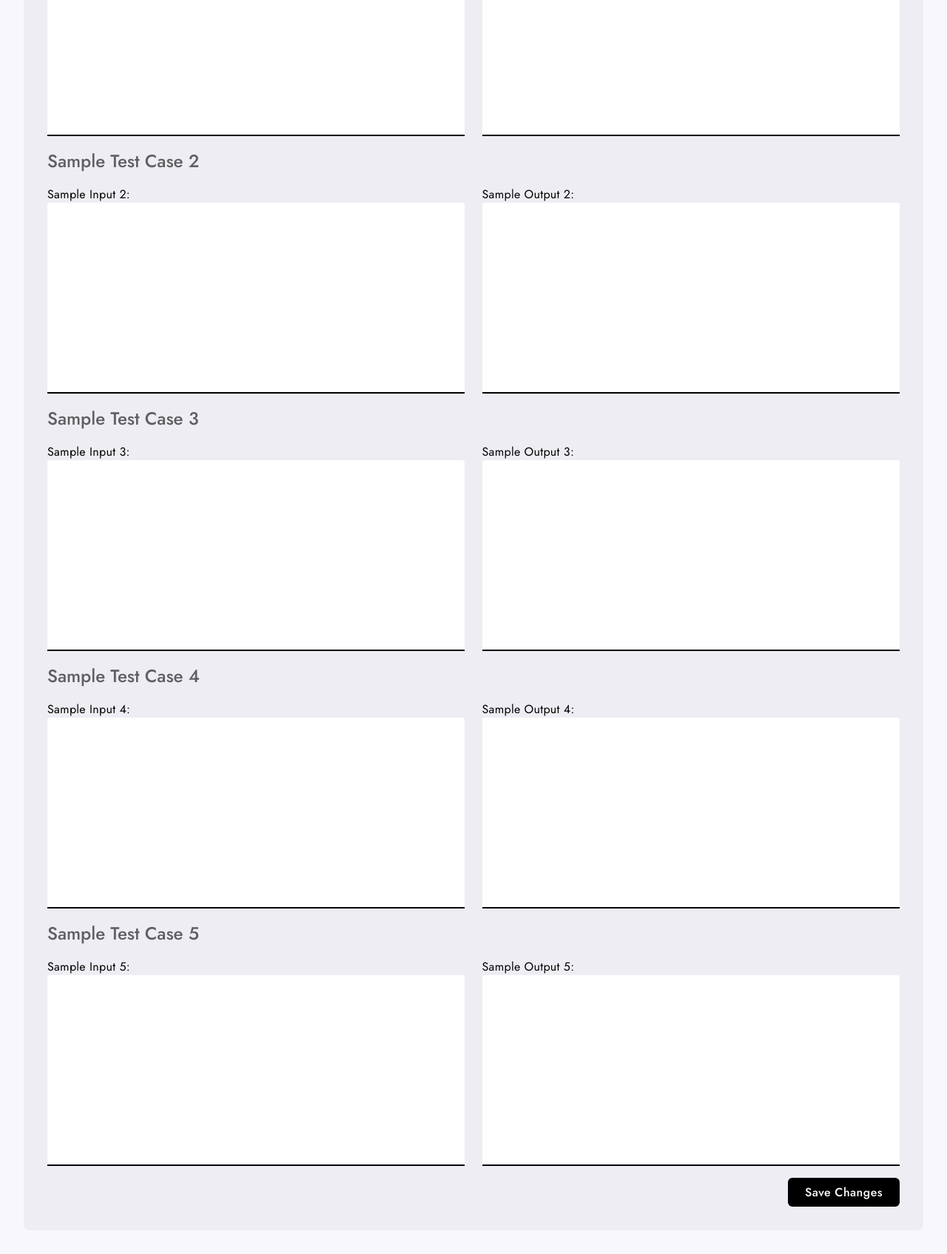
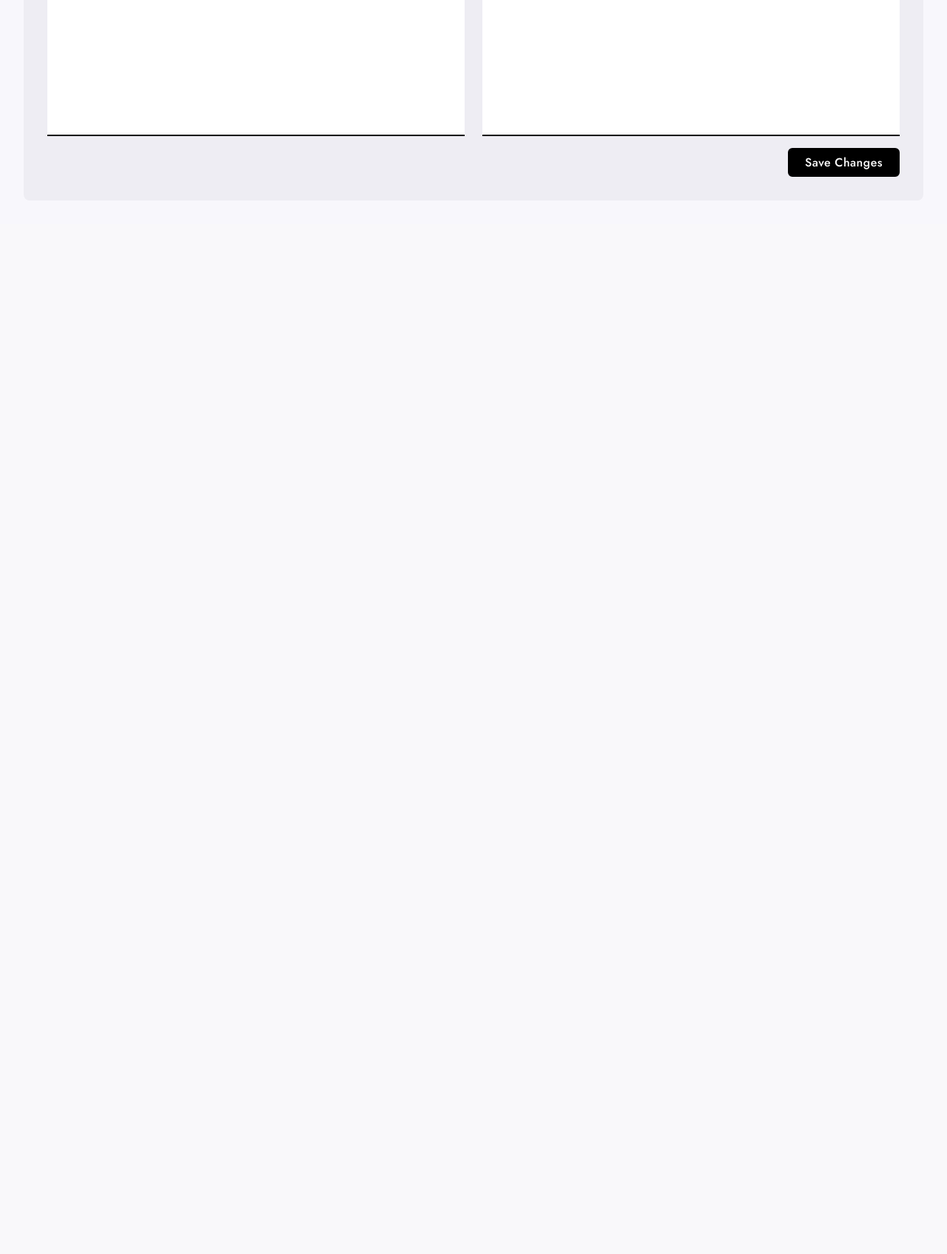
Before and after one commit to aritra1999/Assignments, a Django app: template templates/dashboard/question_teacher.html in a window 1280 px wide. Shown: the part 1491-3186 px from the top of the page at 74% size. After the commit the page ends 1730 px from the top, so only its background shows below. Run offline with Django 3.2, Linux system fonts and the light colour scheme; the template is opened without the code that fills it, so the values that code supplies are empty; some libraries are stand-ins or nearby versions.

Commit message:
Update question_teacher.html

```diff
--- a/templates/dashboard/question_teacher.html
+++ b/templates/dashboard/question_teacher.html
@@ -65,50 +65,6 @@
                                 </label>
                             </div>
                         </div>
-                        <div class="questionCreateFormElem">
-                            <h2 class="sampleText">Sample Test Case 2</h2>
-                            <div class="sample">
-                                <label class="assignmentInfo sample" for="questionName">Sample Input 2:
-                                    <textarea aria-required="true" disabled name="input2" rows="10" cols="50" class="assignmentInfo disabledInput" required>{{ io.input2 }}</textarea>
-                                </label>
-                                <label class="assignmentInfo sample" for="questionName">Sample Output 2:
-                                    <textarea aria-required="true" disabled name="output2" rows="10" cols="50" class="assignmentInfo disabledInput" required>{{ io.output2 }}</textarea>
-                                </label>
-                            </div>
-                        </div>
-                        <div class="questionCreateFormElem">
-                            <h2 class="sampleText">Sample Test Case 3</h2>
-                            <div class="sample">
-                                <label class="assignmentInfo sample" for="questionName">Sample Input 3:
-                                    <textarea aria-required="true" disabled name="input3" rows="10" cols="50" class="assignmentInfo disabledInput" required>{{ io.input3 }}</textarea>
-                                </label>
-                                <label class="assignmentInfo sample" for="questionName">Sample Output 3:
-                                    <textarea aria-required="true" disabled name="output3" rows="10" cols="50" class="assignmentInfo disabledInput" required>{{ io.output3 }}</textarea>
-                                </label>
-                            </div>
-                        </div>
-                        <div class="questionCreateFormElem">
-                            <h2 class="sampleText">Sample Test Case 4</h2>
-                            <div class="sample">
-                                <label class="assignmentInfo sample" for="questionName">Sample Input 4:
-                                    <textarea aria-required="true" disabled name="input4" rows="10" cols="50" class="assignmentInfo disabledInput" required>{{ io.input4 }}</textarea>
-                                </label>
-                                <label class="assignmentInfo sample" for="questionName">Sample Output 4:
-                                    <textarea aria-required="true" disabled name="output4" rows="10" cols="50" class="assignmentInfo disabledInput" required>{{ io.output4 }}</textarea>
-                                </label>
-                            </div>
-                        </div>
-                        <div class="questionCreateFormElem">
-                            <h2 class="sampleText">Sample Test Case 5</h2>
-                            <div class="sample">
-                                <label class="assignmentInfo sample" for="questionName">Sample Input 5:
-                                    <textarea aria-required="true" disabled name="input5" rows="10" cols="50" class="assignmentInfo disabledInput" required>{{ io.input5 }}</textarea>
-                                </label>
-                                <label class="assignmentInfo sample" for="questionName">Sample Output 5:
-                                    <textarea aria-required="true" disabled name="output5" rows="10" cols="50" class="assignmentInfo disabledInput" required>{{ io.output5 }}</textarea>
-                                </label>
-                            </div>
-                        </div>
                         <div class="updateBtn">
                             <button type="submit" class="createAssignment" id="updateQuestion">Save Changes</button>
                         </div>
```
